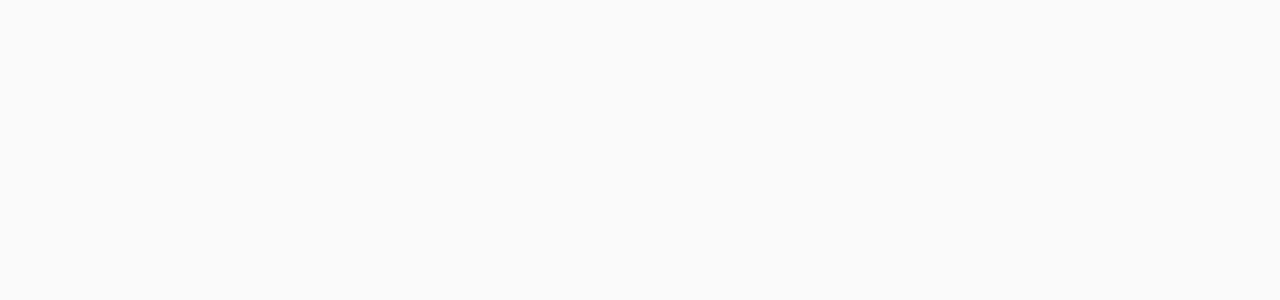
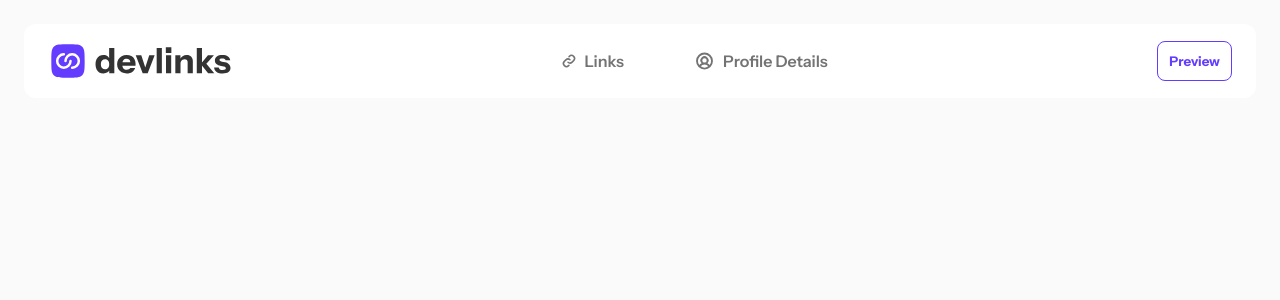
Before and after one commit to VillyRosa/link-sharing-app, an Angular app: page / in a window 1280 px wide. Shown: the top 300 px of the page. Built offline with nearby package versions, Linux system fonts and the light colour scheme.

Commit message:
feat: create main layout

```diff
--- /dev/null
+++ b/src/app/layouts/main-layout/main-layout.component.html
@@ -0,0 +1,3 @@
+<main>
+  <app-nav />
+</main>
--- /dev/null
+++ b/src/app/layouts/main-layout/main-layout.component.scss
@@ -0,0 +1,3 @@
+main {
+  padding: 24px;
+}
```
Also changed, not shown: src/app/app.routes.ts (+10 -3 lines), src/app/layouts/main-layout/main-layout.component.ts (added, +12 -0 lines), 1 other file (tests, documents, lock files or other folders).
